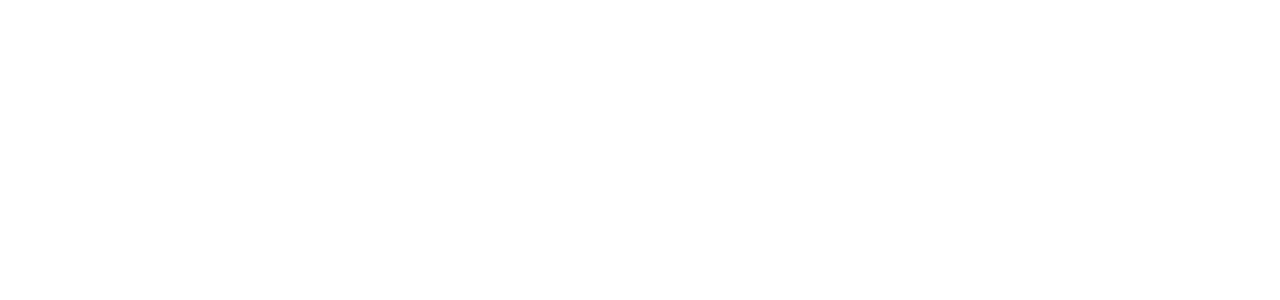
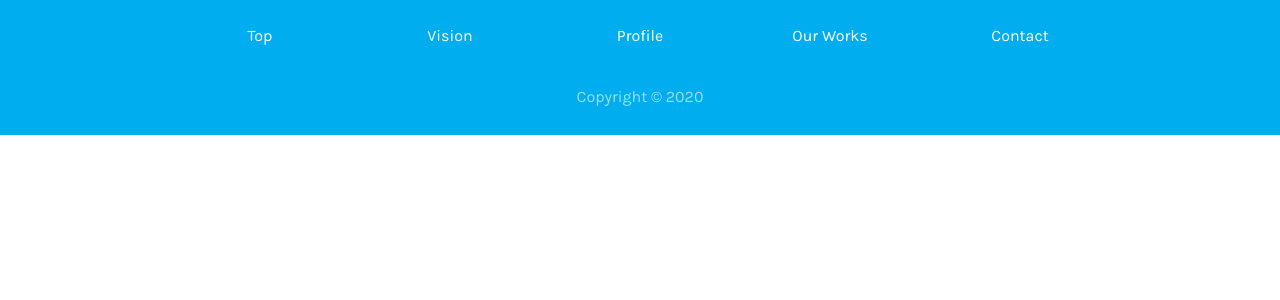
Before and after one commit to naythanpasapasa/htsltd, a PHP site: page / in a window 1280 px wide. Before the commit the part shown is empty. Shown: the top 300 px of the page. Run offline with PHP 8.4, Linux system fonts and the light colour scheme; some libraries are stand-ins or nearby versions.

Commit message:
finished footer section

```diff
--- a/assets/css/styles.css
+++ b/assets/css/styles.css
@@ -28,3 +28,18 @@
 
 
 /* Footer (BEV) */
+footer {
+    background-color: #00AEEF;
+    padding: 10px;
+    text-align: center;
+    font-family: 'Karla', sans-serif;
+}
+
+footer .footer-copyright {
+    color: #ffffff; /* Fallback for older browsers */
+    color: rgba(255,255,255, 0.6);
+}
+
+footer h6 a{
+    color: #ffffff;
+}
--- a/index.html
+++ b/index.html
@@ -10,6 +10,7 @@
     <link href="https://fonts.googleapis.com/css2?family=Karla:ital,wght@0,400;0,700;1,400;1,700&display=swap"
         rel="stylesheet">
     <link rel="stylesheet" href="assets/css/styles.css">
+    <link href="https://fonts.googleapis.com/css2?family=Karla&display=swap" rel="stylesheet">
 </head>
 
 <body>
@@ -37,10 +38,52 @@
     <!-- Contact starts here (BEV) -->
 
     <!-- Contact ends here -->
+
     <!-- Footer starts here (BEV) -->
+    <!-- Footer -->
     <footer>
+      <div class="container"
+      >
+        <div class="row text-center d-flex justify-content-center pt-3 mb-3"
+        >
 
-    </footer>
+            <div class="col-md-2 mb-0">
+            <h6 class="footer-links">
+                <a href="#">Top</a>
+            </h6>
+            </div>
+
+            <div class="col-md-2 mb-0">
+            <h6 class="footer-links">
+                <a href="#">Vision</a>
+            </h6>
+            </div>
+
+            <div class="col-md-2 mb-0">
+            <h6 class="footer-links">
+                <a href="#">Profile</a>
+            </h6>
+            </div>
+
+            <div class="col-md-2 mb-0">
+            <h6 class="footer-links">
+                <a href="#">Our Works</a>
+            </h6>
+            </div>
+
+            <div class="col-md-2 mb-0">
+            <h6 class="footer-links">
+                <a href="#">Contact</a>
+            </h6>
+            </div>
+
+        </div>
+      </div>
+
+      <div class="footer-copyright text-center py-3">Copyright © 2020</div>
+
+  </footer>
+  <!-- Footer -->
 
     <!-- Footer ends here -->
     <script src="https://code.jquery.com/jquery-3.4.1.js"></script>
```
